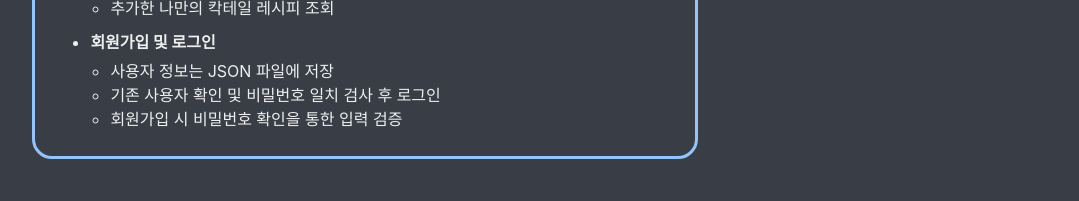
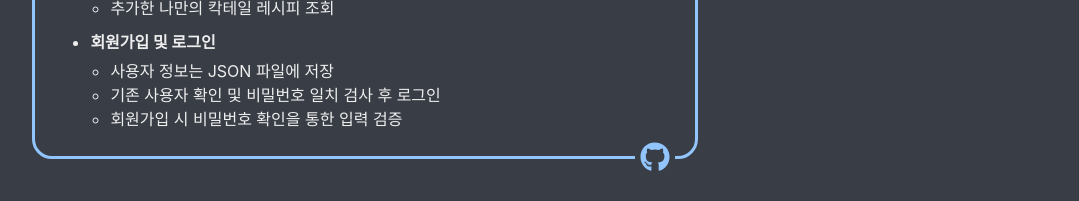
Before and after one commit to hjoo830/portfolio, a React (Create React App) app: page / in a window 1280 px wide. Shown: the part 3380-3581 px from the top of the page, without its empty margins (100-1179 px from the left). Built offline with nearby package versions, Linux system fonts and the light colour scheme.

Commit message:
✨ Feat: Add GitHub and website links to project section

```diff
--- a/src/components/ProjectSection.js
+++ b/src/components/ProjectSection.js
@@ -60,6 +60,27 @@ function ProjectSection() {
                 </li>
               ))}
             </ul>
+
+            <div className="projectLinks">
+              {project.githubUrl && (
+                <a
+                  href={project.githubUrl}
+                  target="_blank"
+                  rel="noopener noreferrer"
+                >
+                  <FaGithub className="icon" />
+                </a>
+              )}
+              {project.websiteUrl && (
+                <a
+                  href={project.websiteUrl}
+                  target="_blank"
+                  rel="noopener noreferrer"
+                >
+                  <AiOutlineGlobal className="icon" />
+                </a>
+              )}
+            </div>
           </div>
         ))}
       </div>
--- a/src/css/ProjectSection.css
+++ b/src/css/ProjectSection.css
@@ -136,6 +136,29 @@
   font-size: 1rem;
 }
 
+.projectLinks {
+  position: absolute;
+  bottom: 0;
+  right: 0;
+  margin-right: 20px;
+  margin-bottom: -25px;
+  background-color: #393E46;
+}
+
+.icon {
+  font-size: 30px;
+  color: #000;
+  margin: 5px;
+}
+
+.oddProject .icon {
+  color: #93C5FD;
+}
+
+.evenProject .icon {
+  color: #3B82F6;
+}
+
 
 @media (max-width: 768px) {
   .projectContainer {
```
